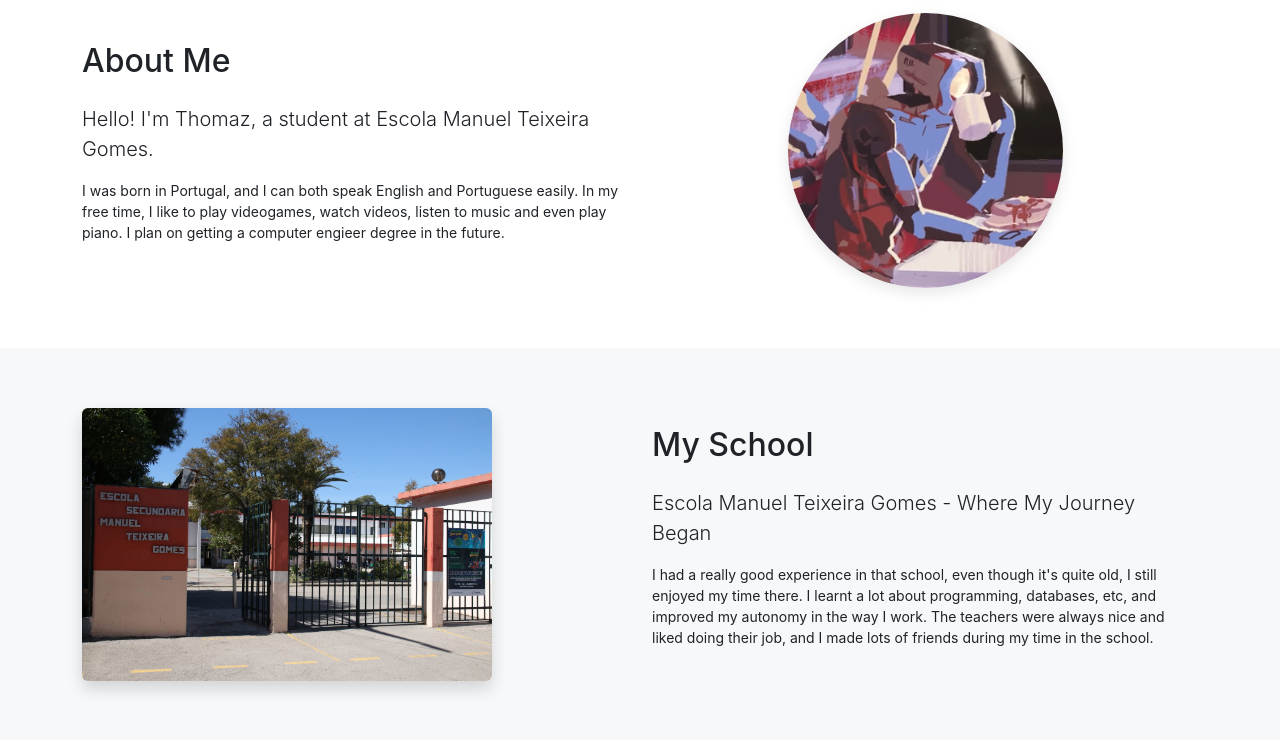
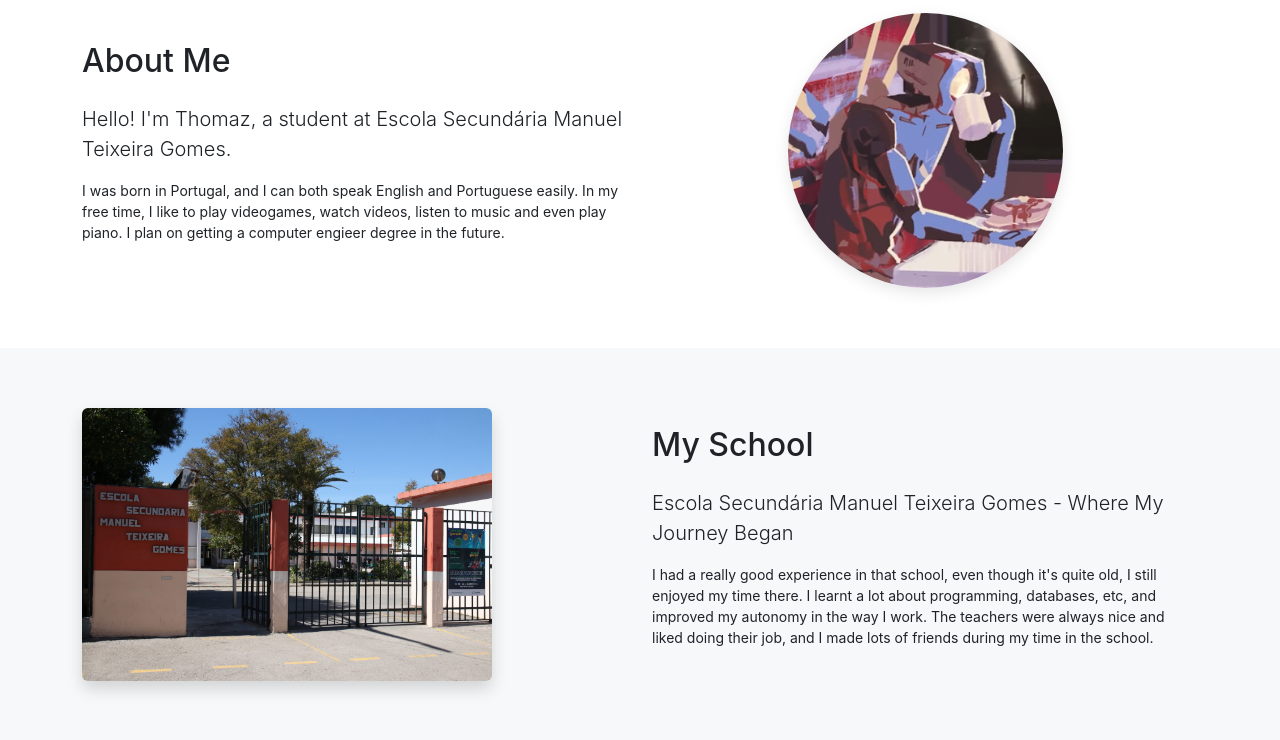
Before and after one commit to ThomazCortez/moonarrowstudios, a PHP site: page /moonarrowstudios/php/about.php in a window 1280 px wide. Shown: the part 331-1071 px from the top of the page. Run offline with PHP 8.4, Linux system fonts and the light colour scheme.

Commit message:
about added "Secundária" before Escola

```diff
--- a/php/about.php
+++ b/php/about.php
@@ -85,7 +85,7 @@ require 'db_connect.php';
             <div class="row align-items-center">
                 <div class="col-lg-6" data-aos="fade-right" data-aos-delay="100">
                     <h2 class="mb-4">About Me</h2>
-                    <p class="lead">Hello! I'm Thomaz, a student at Escola Manuel Teixeira Gomes.</p>
+                    <p class="lead">Hello! I'm Thomaz, a student at Escola Secundária Manuel Teixeira Gomes.</p>
                     <p>I was born in Portugal, and I can both speak English and Portuguese easily. In my free time, I like to play videogames, watch videos, listen to music and even play piano. I plan on getting a computer engieer degree in the future.</p>
                 </div>
                 <div class="col-lg-6" data-aos="fade-left" data-aos-delay="200">
@@ -101,7 +101,7 @@ require 'db_connect.php';
             <div class="row align-items-center">
                 <div class="col-lg-6 order-lg-2" data-aos="fade-left" data-aos-delay="100">
                     <h2 class="mb-4">My School</h2>
-                    <p class="lead">Escola Manuel Teixeira Gomes - Where My Journey Began</p>
+                    <p class="lead">Escola Secundária Manuel Teixeira Gomes - Where My Journey Began</p>
                     <p>I had a really good experience in that school, even though it's quite old, I still enjoyed my time there. I learnt a lot about programming, databases, etc, and improved my autonomy in the way I work.  The teachers were always nice and liked doing their job, and I made lots of friends during my time in the school.</p>
                 </div>
                 <div class="col-lg-6 order-lg-1" data-aos="fade-right" data-aos-delay="200">
```
Also changed, not shown: php/uploads/images/der.png (added).
